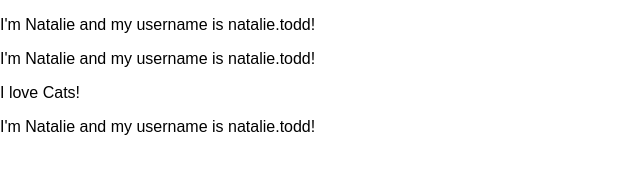
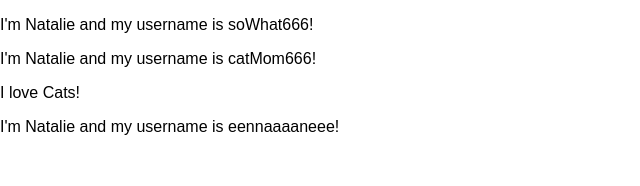
Before and after one commit to natalie-todd/state-and-props, a React (Create React App) app: page / in a window 1280 px wide. Shown: the top 186 px of the page, without its empty margins (0-640 px from the left). Built offline with nearby package versions, Linux system fonts and the light colour scheme.

Commit message:
added props

```diff
--- a/src/App.js
+++ b/src/App.js
@@ -9,9 +9,9 @@ class App extends Component {
         <header className="App-header">
         </header>
         <main>
-          <Out />
-          <Out>I love Cats!</Out>
-          <Out />
+          <Out un='soWhat666'/>
+          <Out un='catMom666'>I love Cats!</Out>
+          <Out un='eennaaaaneee'/>
         </main>
       </div>
     );
```
Also changed, not shown: src/Out/Out.js.
